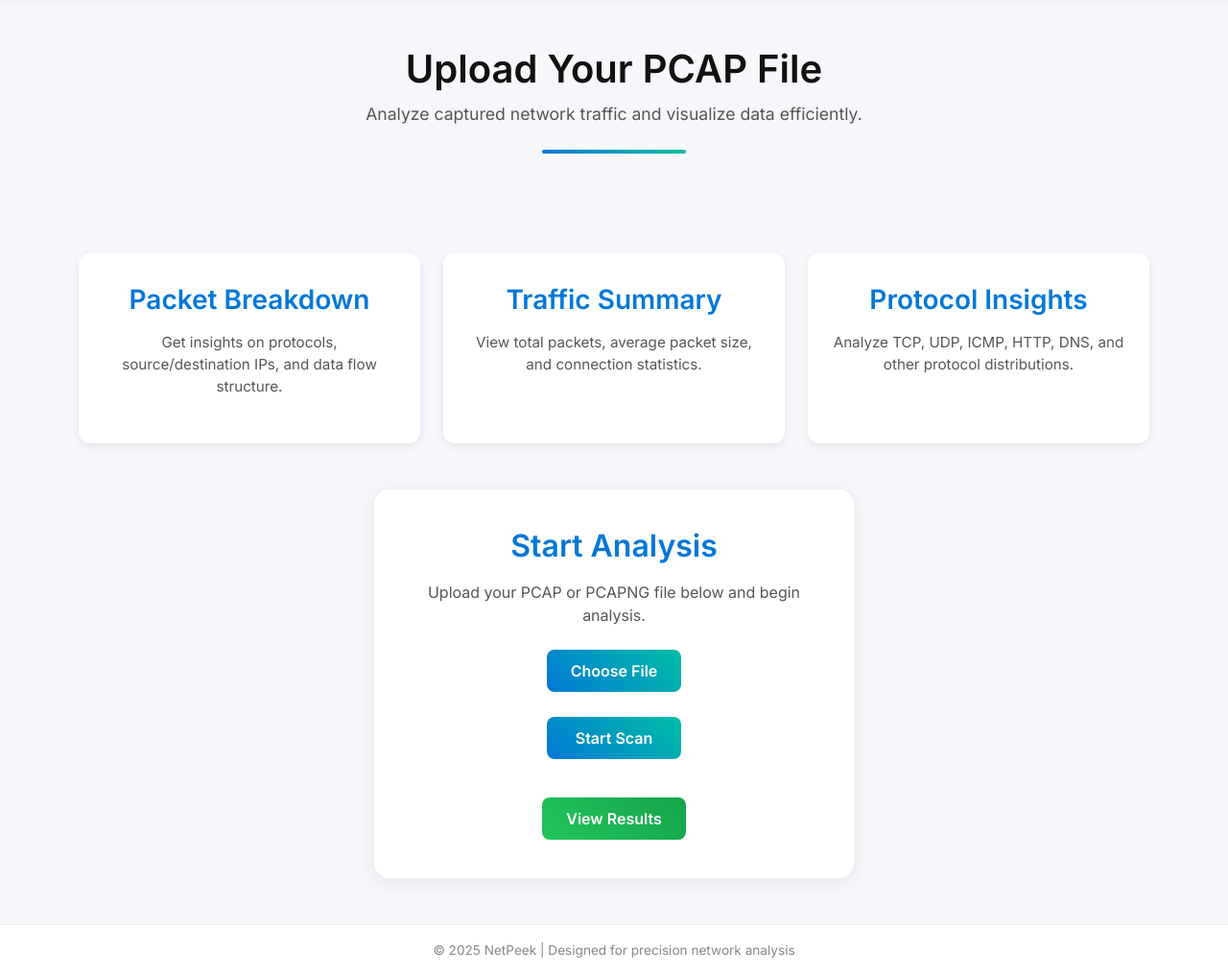
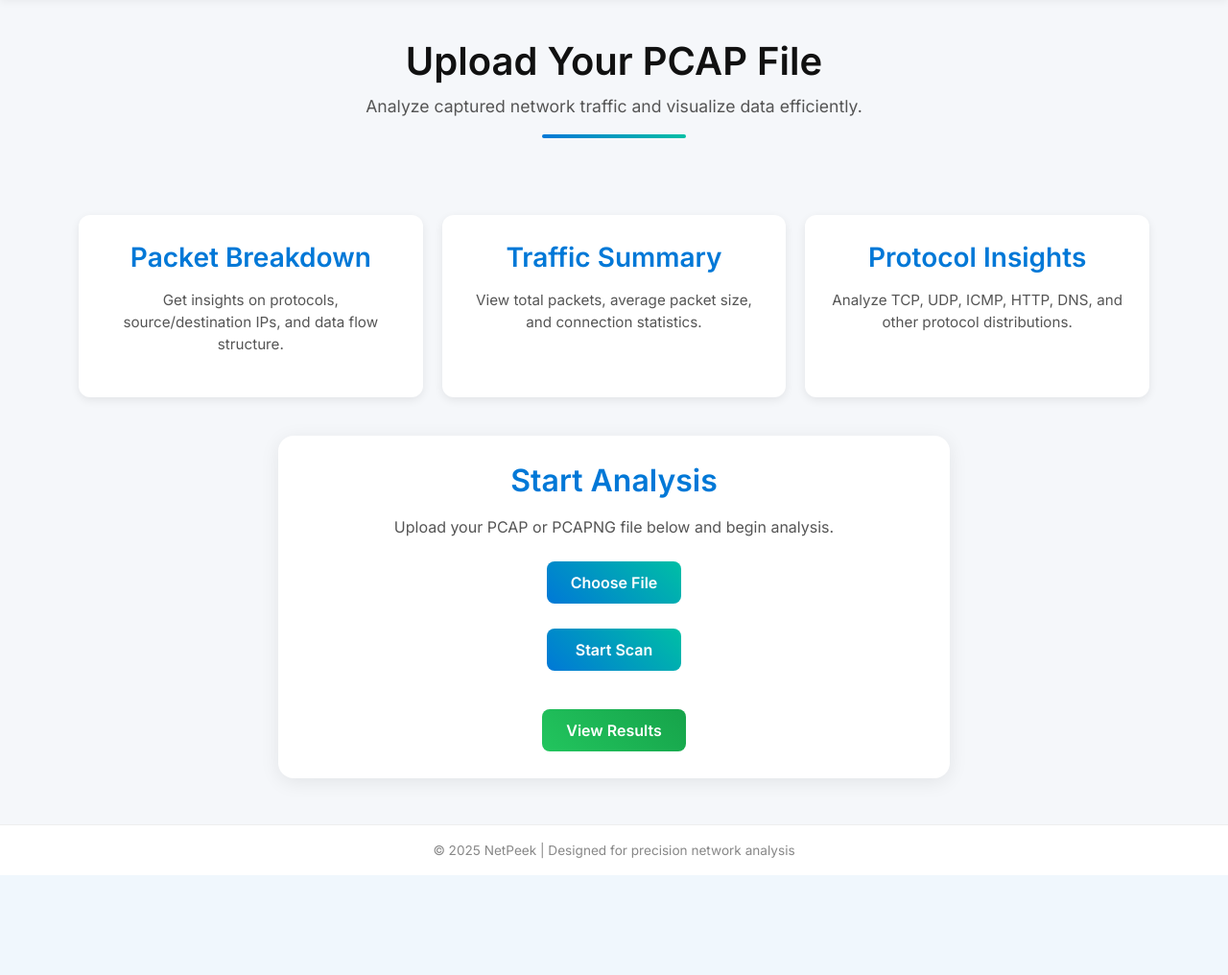
Before and after one commit to divesh-bhakari/NetPeek, a Flask app: page / in a window 1280 px wide. Shown: the part 72-1088 px from the top of the page at 96% size. After the commit the page ends 984 px from the top, so only its background shows below. Run offline with Flask 3, Linux system fonts and the light colour scheme.

Commit message:
index.html changes

```diff
--- a/backend/templates/index.html
+++ b/backend/templates/index.html
@@ -18,7 +18,6 @@
       padding: 0;
     }
 
-    /* Navbar */
     .navbar {
       background: #ffffff;
       box-shadow: 0 2px 8px rgba(0,0,0,0.05);
@@ -30,10 +29,9 @@
       letter-spacing: 0.5px;
     }
 
-    /* Hero */
     .hero {
       text-align: center;
-      padding: 3rem 1rem 2rem 1rem;
+      padding: 2.5rem 1rem 1.5rem 1rem;
     }
     .hero h1 {
       font-size: 2.5rem;
@@ -50,13 +48,12 @@
       background: linear-gradient(90deg, #0078d7, #00bfa5);
       width: 150px;
       border-radius: 3px;
-      margin: 1.5rem auto;
+      margin: 1rem auto 1.5rem;
     }
 
-    /* Info Boxes */
     .feature-box {
       background: #ffffff;
-      padding: 2rem 1.5rem;
+      padding: 1.75rem 1.25rem;
       border-radius: 12px;
       text-align: center;
       box-shadow: 0 3px 10px rgba(0,0,0,0.08);
@@ -64,8 +61,8 @@
       height: 100%;
     }
     .feature-box:hover {
-      transform: translateY(-5px);
-      box-shadow: 0 8px 20px rgba(0,0,0,0.12);
+      transform: translateY(-4px);
+      box-shadow: 0 8px 18px rgba(0,0,0,0.12);
     }
     .feature-box h3 {
       color: #0078d7;
@@ -77,20 +74,27 @@
       font-size: 0.95rem;
     }
 
-    /* Upload Section */
+    .container.my-5 {
+      margin-top: 2rem !important;
+      margin-bottom: 2rem !important;
+    }
+
+    .row.g-4 {
+      --bs-gutter-y: 1.25rem !important;
+      --bs-gutter-x: 1.25rem !important;
+    }
+
     .upload-card {
       background: #ffffff;
       border-radius: 16px;
-      padding: 2.5rem;
+      padding: 1.75rem 3.5rem;
       box-shadow: 0 4px 20px rgba(0,0,0,0.08);
-      max-width: 500px;
-      margin: 3rem auto;
+      max-width: 700px;
+      margin: 2.5rem auto;
       text-align: center;
     }
 
-    input[type="file"] {
-      display: none;
-    }
+    input[type="file"] { display: none; }
 
     label {
       background: linear-gradient(45deg, #0078d7, #00bfa5);
@@ -103,9 +107,7 @@
       display: inline-block;
       margin-bottom: 1rem;
     }
-    label:hover {
-      opacity: 0.9;
-    }
+    label:hover { opacity: 0.9; }
 
     .btn-scan {
       background: linear-gradient(45deg, #0078d7, #00bfa5);
@@ -124,7 +126,6 @@
       box-shadow: 0 0 15px rgba(0, 123, 255, 0.3);
     }
 
-    /* Progress */
     #progressContainer {
       width: 100%;
       height: 10px;
@@ -134,17 +135,20 @@
       margin-top: 20px;
       display: none;
     }
+
     #progressBar {
       height: 100%;
       width: 0%;
       background: linear-gradient(90deg, #0078d7, #00bfa5);
       transition: width 0.4s;
     }
+
     #progressText {
       margin-top: 10px;
       font-size: 14px;
       color: #333;
     }
+
     #resultMessage {
       margin-top: 20px;
       font-weight: 500;
@@ -181,7 +185,6 @@
 
 <body>
 
-  <!-- Navbar -->
   <nav class="navbar navbar-light">
     <div class="container-fluid d-flex justify-content-between align-items-center">
       <a class="navbar-brand">NetPeek Packet Analyzer</a>
@@ -189,14 +192,12 @@
     </div>
   </nav>
 
-  <!-- Hero -->
   <div class="hero">
     <h1>Upload Your PCAP File</h1>
     <p>Analyze captured network traffic and visualize data efficiently.</p>
     <div class="gradient-bar"></div>
   </div>
 
-  <!-- Features -->
   <div class="container my-5">
     <div class="row g-4">
       <div class="col-md-4">
@@ -220,7 +221,6 @@
     </div>
   </div>
 
-  <!-- Upload Section -->
   <div class="upload-card">
     <h2 class="mb-3" style="color:#0078d7; font-weight:600;">Start Analysis</h2>
     <p class="mb-4" style="color:#555;">Upload your PCAP or PCAPNG file below and begin analysis.</p>
@@ -271,10 +271,7 @@
           progressText.innerText = "100%";
 
           if (response.ok) {
-            resultMessage.innerHTML = `
-              <strong>${data.message}</strong><br>
-              Total Packets Parsed: ${data.summary.packets_parsed}
-            `;
+            resultMessage.innerHTML = `<strong>${data.message}</strong><br>Total Packets Parsed: ${data.summary.packets_parsed}`;
           } else {
             resultMessage.innerHTML = `Error: ${data.error}`;
           }
```
